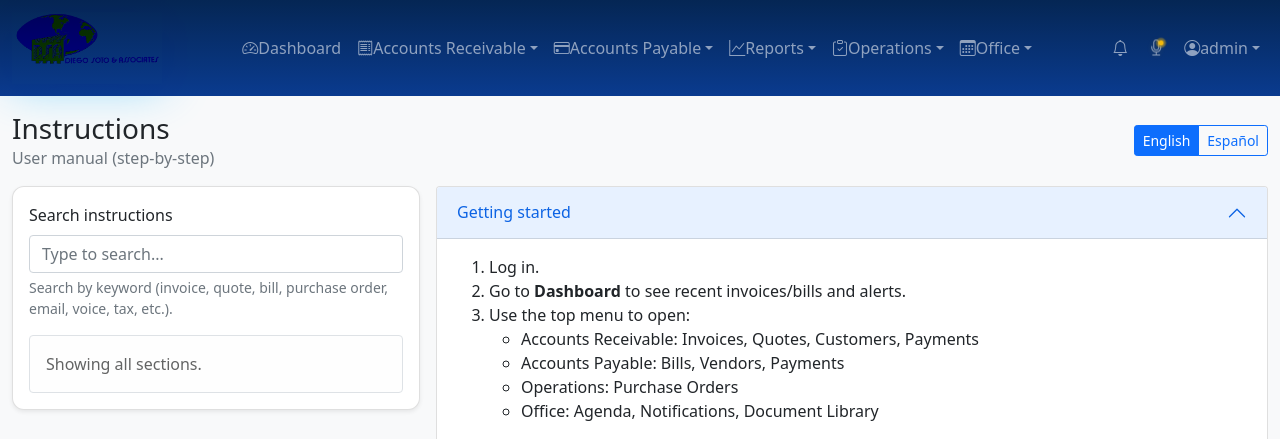
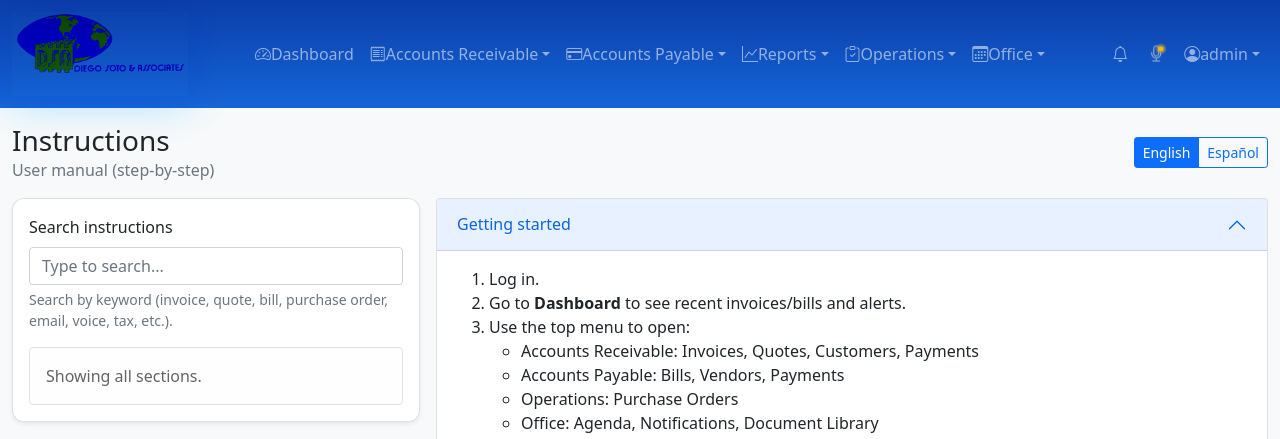
Before and after one commit to alexispinzongalindo/DIEGO_SOTO, a Flask app: page /office/instructions in a window 1280 px wide. Shown: the top 439 px of the page. Run offline with Flask 3, Linux system fonts and the light colour scheme; a user stored in the database is signed in; data comes from the database, SQL or seed files in the repository; data that the repository does not hold is empty.

Commit message:
Navbar: bigger logo + lighter blue

```diff
--- a/app/static/css/style.css
+++ b/app/static/css/style.css
@@ -4,7 +4,7 @@ body { background-color: #f8f9fa; }
 
 .app-navbar {
   min-height: 76px;
-  background: linear-gradient(180deg, #052654 0%, #0a3b8f 100%) !important;
+  background: linear-gradient(180deg, #0b3ea8 0%, #1565d8 100%) !important;
 }
 
 .app-navbar .navbar-brand {
@@ -13,7 +13,7 @@ body { background-color: #f8f9fa; }
 }
 
 .app-navbar .navbar-logo {
-  height: 72px;
+  height: 84px;
   width: auto;
   object-fit: contain;
   mix-blend-mode: multiply;
```
